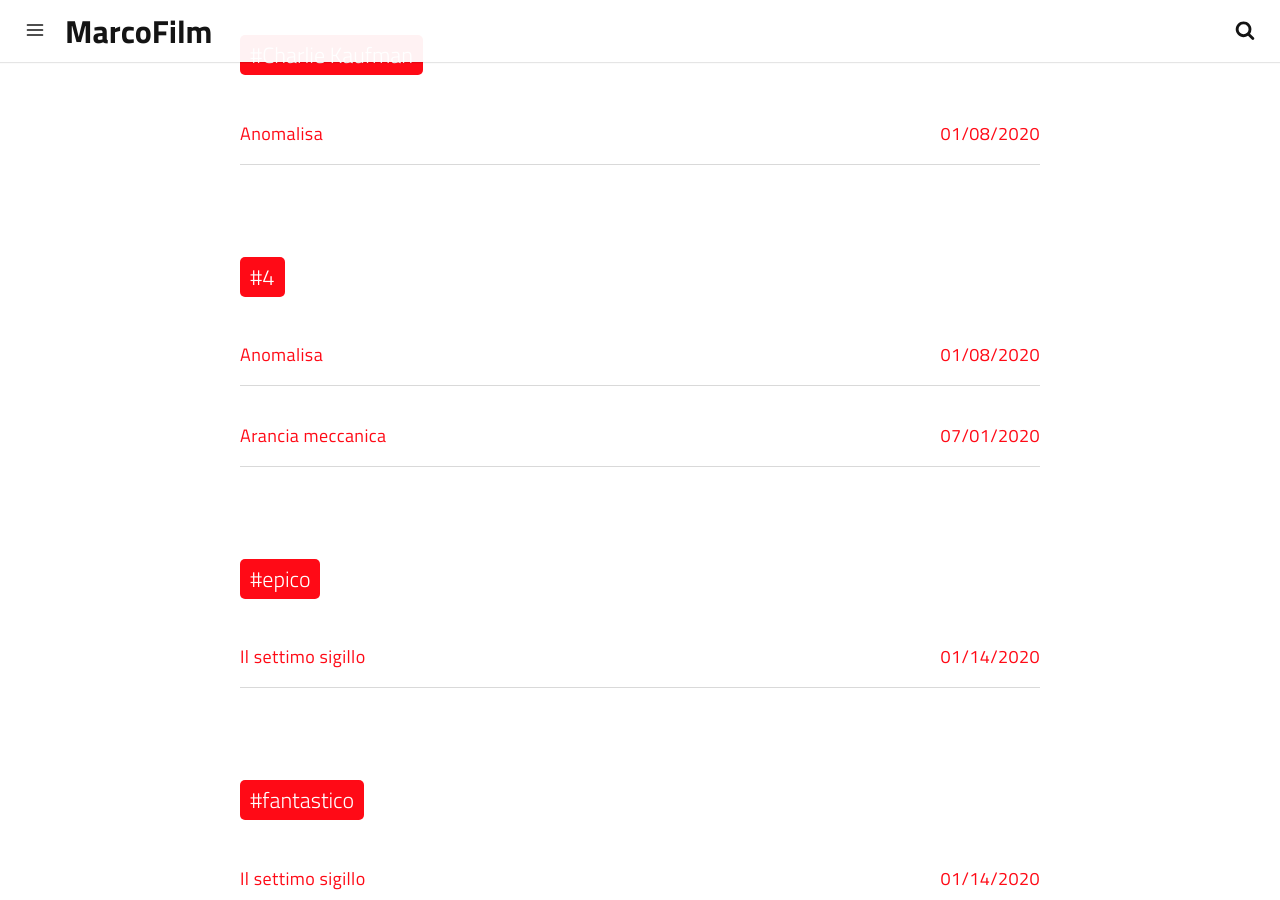
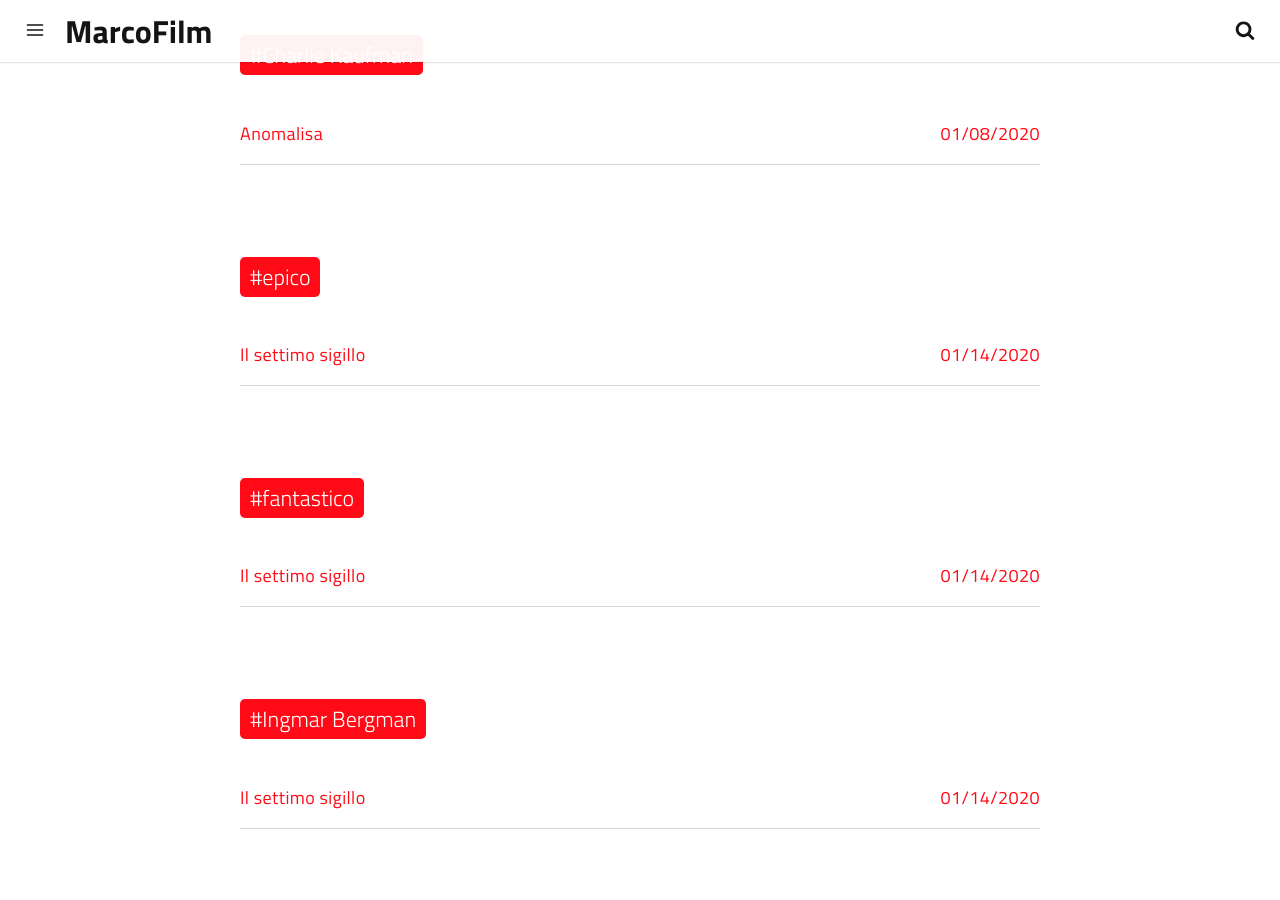
Before and after one commit to gallinaro/MarcoFilm, a Jekyll site: the page built from tags.html, in a window 1280 px wide and 900 px high, scrolled down 3652 px. Built offline with Jekyll 4.4.1, drawn with Linux system fonts in a browser that asks for light colours; a script that is not in the unit is left out; some of the changed text lies outside the part shown.

Commit message:
Update Posts “2020-07-08-anomalisa”

```diff
--- a/_posts/2020-07-08-anomalisa.md
+++ b/_posts/2020-07-08-anomalisa.md
@@ -12,7 +12,6 @@
   - drammatico
   - psicologico
   - Charlie Kaufman
-  - "4"
 author: Gally4
 paginate: false
 ---
```
